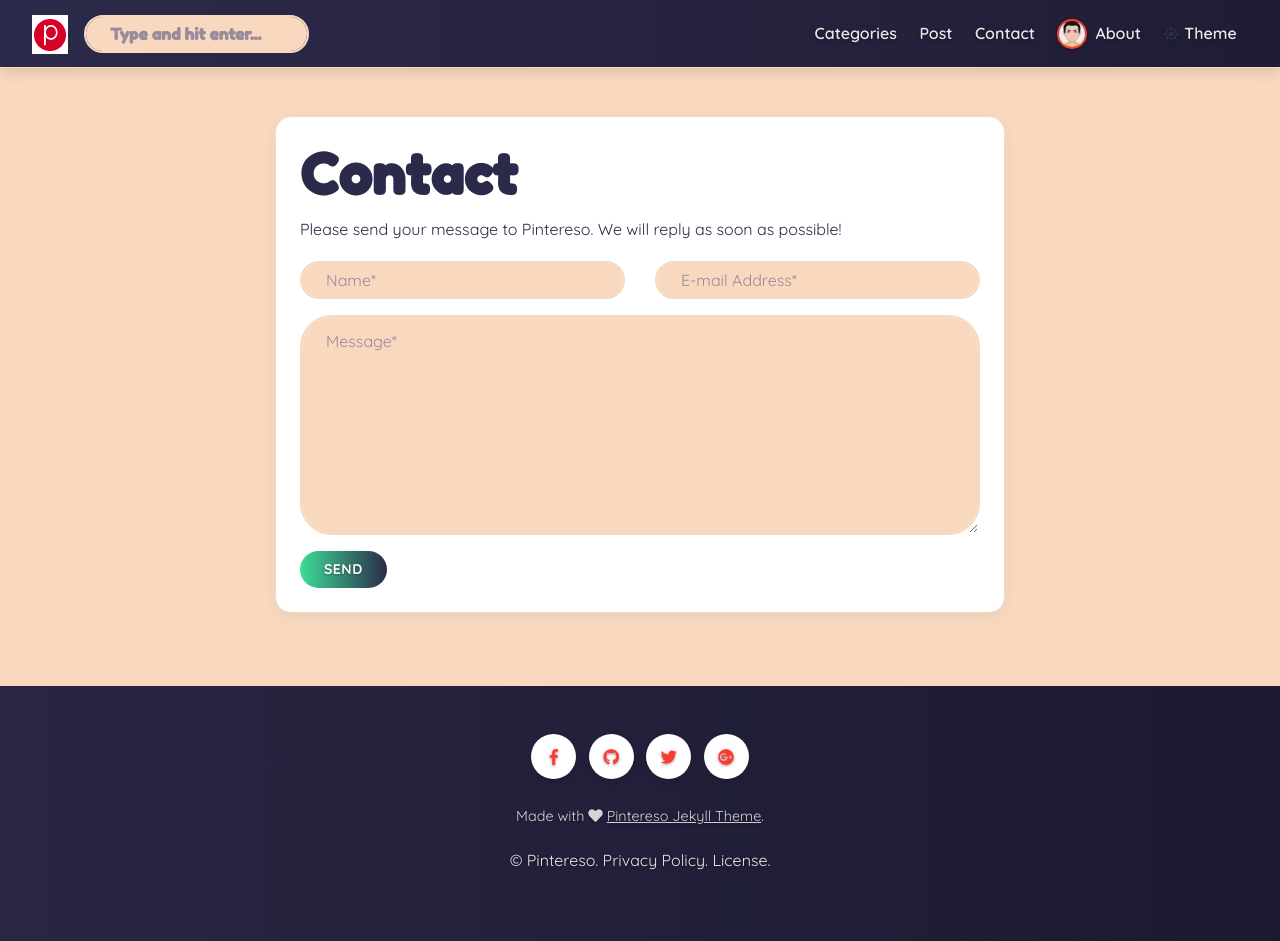
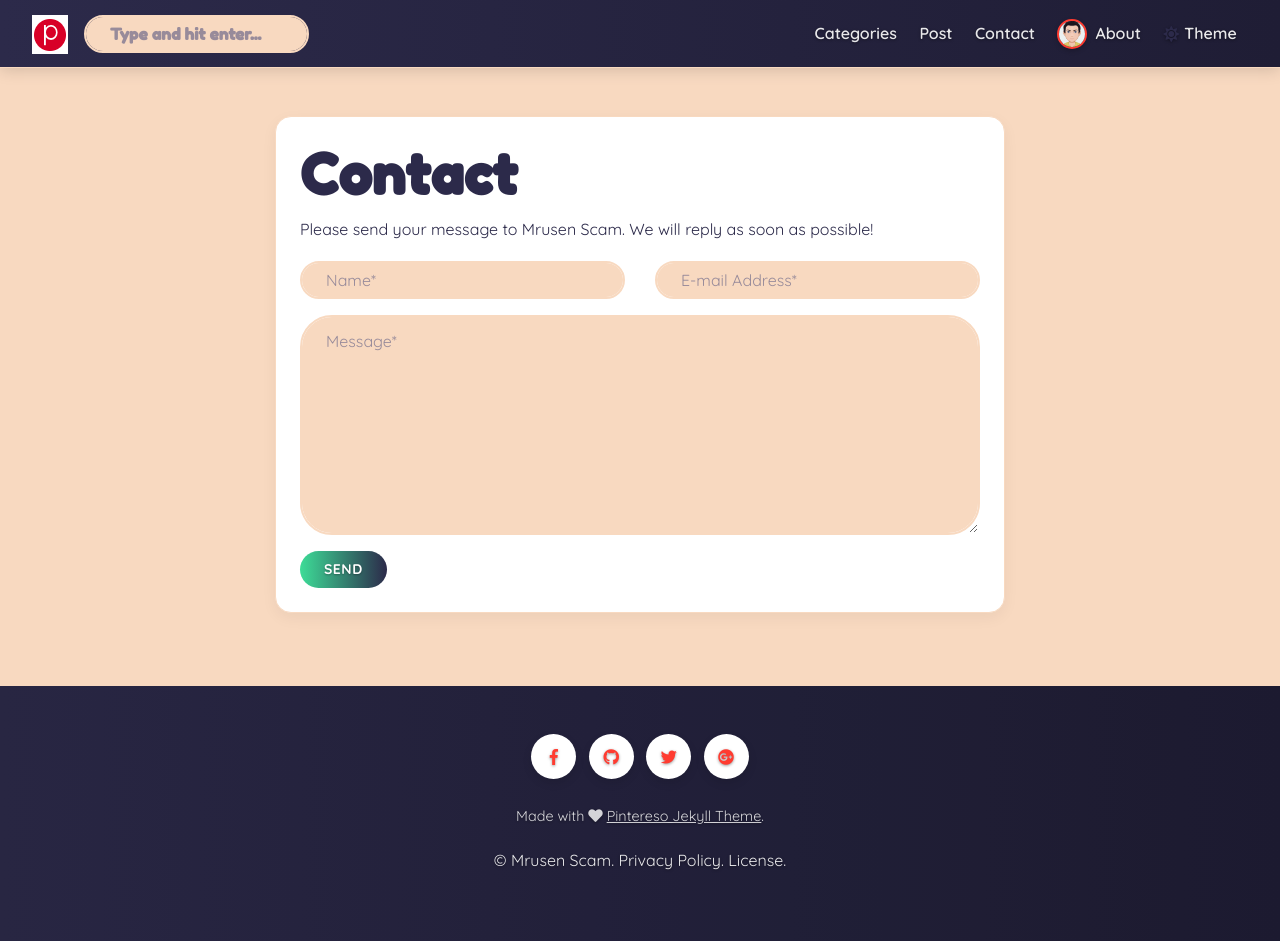
Before and after one commit to gerryjekova/nerdy-space, a Jekyll site: the page built from _pages/contact.md, in a window 1280 px wide. Built offline with Jekyll 4.4.1, drawn with Linux system fonts in a browser that asks for light colours; nearby versions of some CDN libraries; library files that are not in the unit come from our copies; comment, search, counter and statistics services are not loaded; some of the changed lines change nothing that is shown.

Commit message:
Update _config.yml

```diff
--- a/_config.yml
+++ b/_config.yml
@@ -1,12 +1,12 @@
 # Site
-name: 'Pintereso'
-description: 'Pintereso is a free Jekyll theme for awesome people like you, Pinterest like.'
+name: 'Mrusen Scam'
+description: 'Mrusen Scam – мястото, където мозъкът ви ще мине през 12 нива на съмнение! Истини, лъжи, схеми, пирамиди (не египетските) – разкриваме всичко… или поне това, което не сме решили да използваме първо ние. Влезте, но на ваша отговорност – излизането е платено. 😈'
 logo: 'assets/images/logo.png'
 favicon: 'assets/images/logo.png'
 baseurl: ''
 avatar: 'assets/images/sal.jpg'
 disqus: 'demowebsite'
-email: 'wowthemesnet@gmail.com'
+email: 'casualnerdingtv@gmail.com'
 
 include: ["_pages"]
 permalink: /:title/
```
